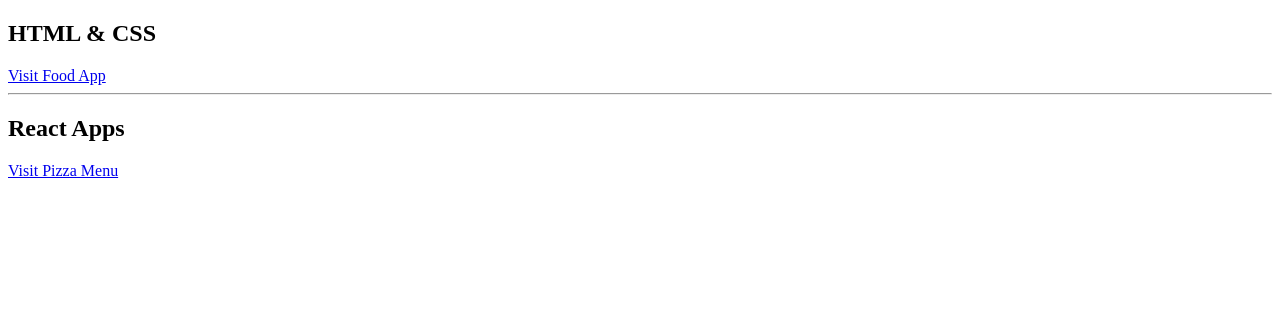
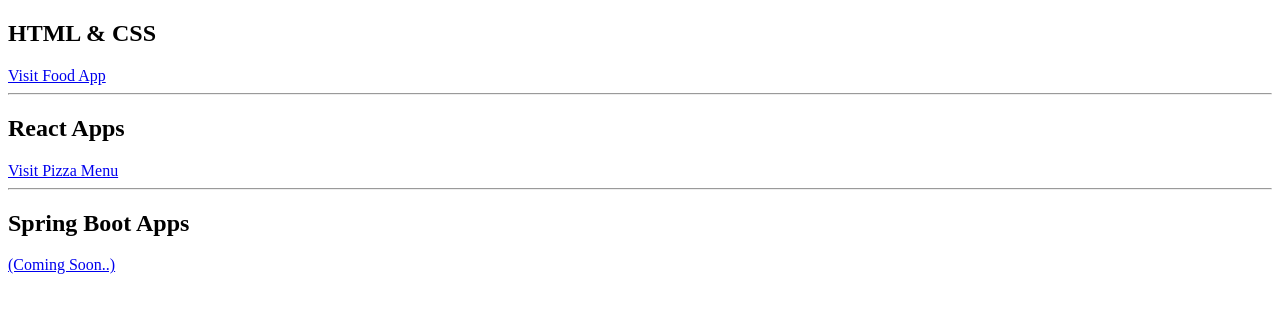
Before and after one commit to jsbiresh/jsbiresh.github.io, a plain HTML site: page index.html in a window 1280 px wide. Drawn offline with Linux system fonts and the light colour scheme.

Commit message:
Update index.html

```diff
--- a/index.html
+++ b/index.html
@@ -12,5 +12,9 @@
     <hr>
     <h2>React Apps</h2>
     <a href="http://biresh.me/pizza-menu/" target="_blank">Visit Pizza Menu</a>
+    <hr>
+    <h2>Spring Boot Apps </h2>
+    <a href="#" target="_blank">(Coming Soon..)</a>
+
 </body>
 </html>
```
